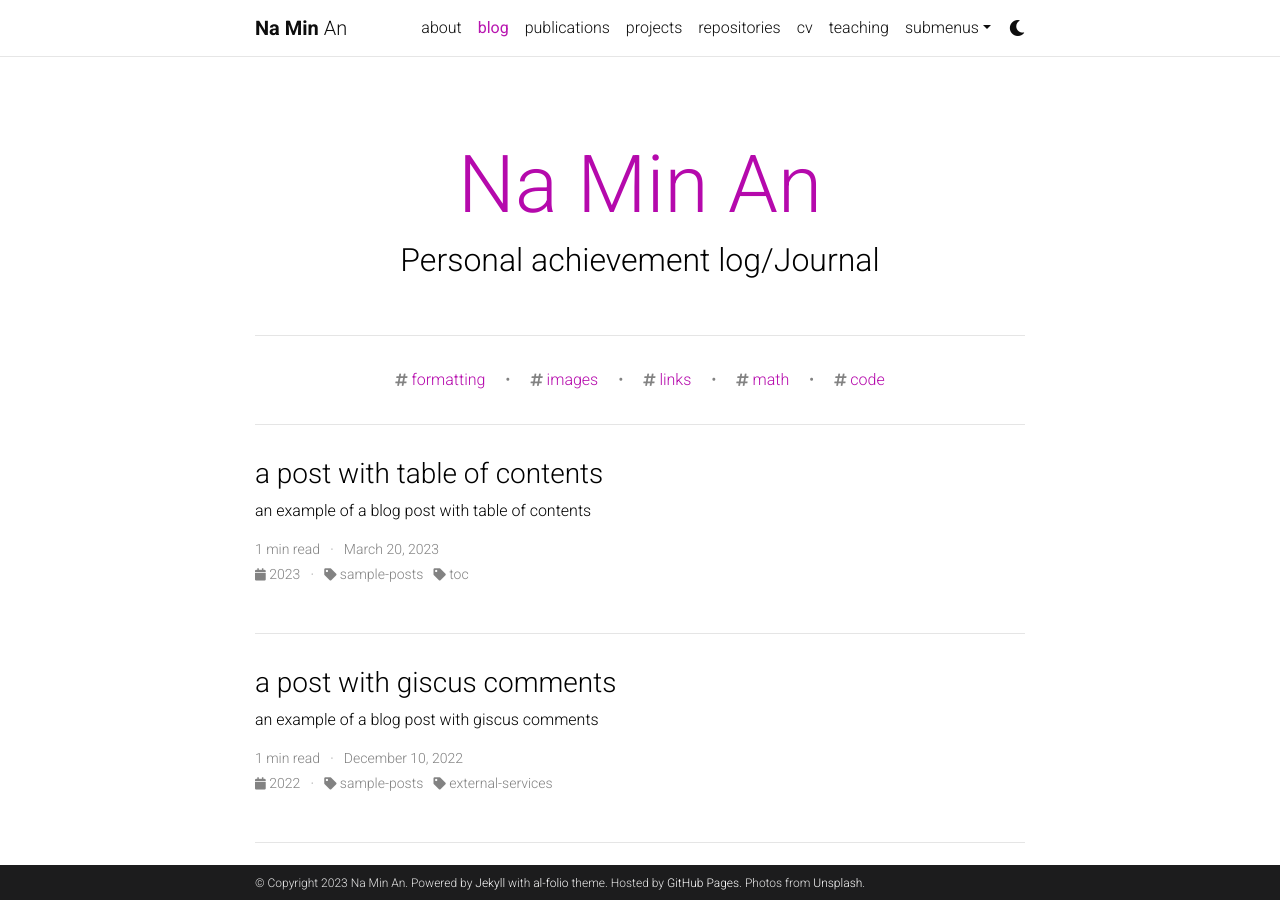
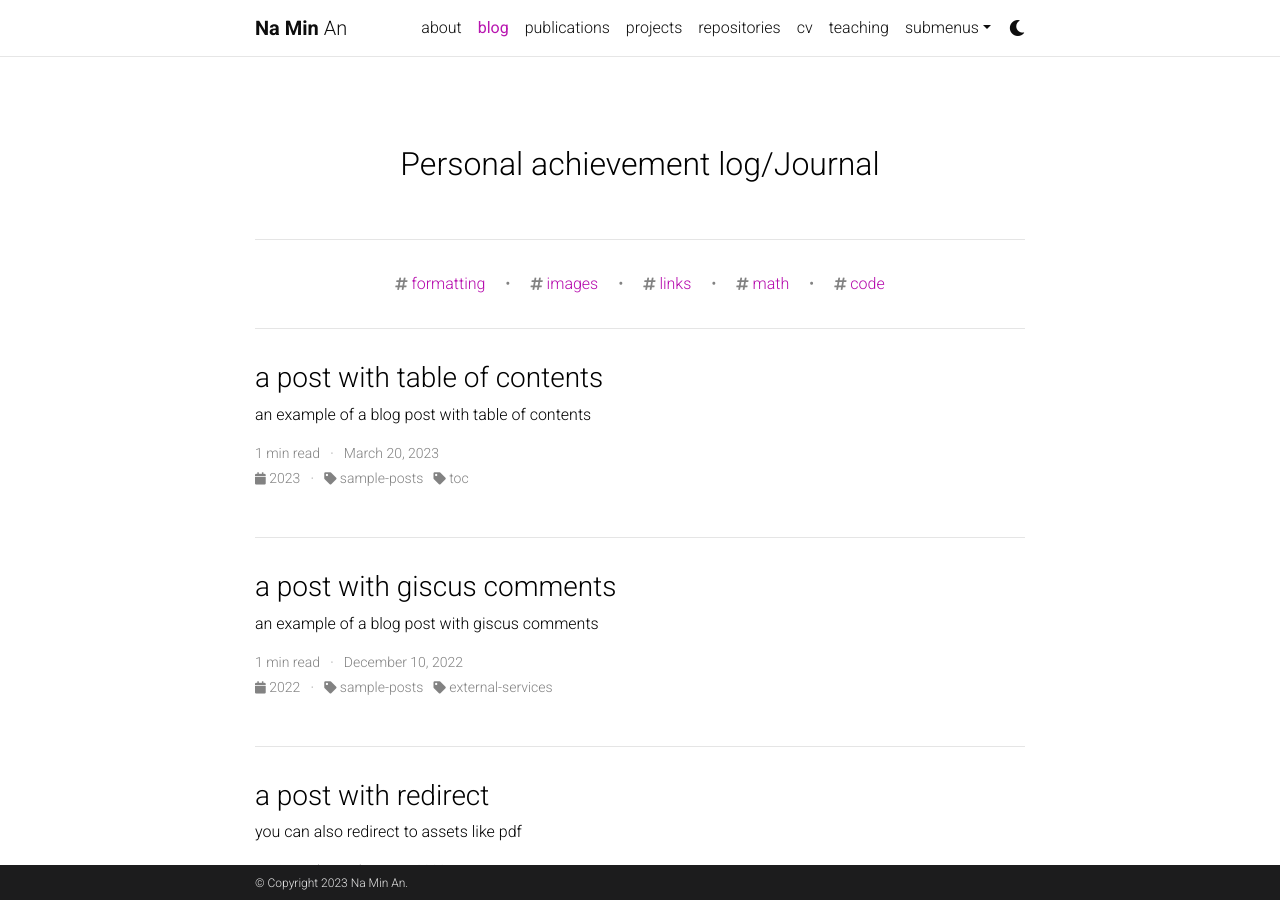
Before and after one commit to namin-an/namin-an.github.io, a Jekyll site: the page built from blog/index.html, in a window 1280 px wide and 900 px high. Built offline with Jekyll 4.4.1, drawn with Linux system fonts in a browser that asks for light colours; the list of posts is cut into pages by our own code; comment, search, counter and statistics services are not loaded; a style sheet for code colours, icons or effects is not loaded.

Commit message:
Update config

```diff
--- a/_config.yml
+++ b/_config.yml
@@ -9,17 +9,14 @@
 email: namin0202@gmai.com
 description: > # the ">" symbol means to ignore newlines until "footer_text:"
   Graduate Student at KAIST AI
-footer_text: >
-  Powered by <a href="https://jekyllrb.com/" target="_blank">Jekyll</a> with <a href="https://github.com/alshedivat/al-folio">al-folio</a> theme.
-  Hosted by <a href="https://pages.github.com/" target="_blank">GitHub Pages</a>.
-  Photos from <a href="https://unsplash.com" target="_blank">Unsplash</a>.
+footer_text:
 keywords: natural language processing, artificial vision  # add your own keywords or leave empty
 
 lang: en # the language of your site (for example: en, fr, cn, ru, etc.)
 icon: 🌳  # the emoji used as the favicon (alternatively, provide image name in /assets/img/)
 
 url: https://namin-an.github.io # the base hostname & protocol for your site
-baseurl: /blog/ # the subpath of your site, e.g. /blog/
+baseurl: # the subpath of your site, e.g. /blog/
 last_updated: false # set to true if you want to display last updated in the footer
 impressum_path:  # set to path to include impressum link in the footer, use the same path as permalink in a page, helps to conform with EU GDPR
 
@@ -105,7 +102,6 @@
 discord_id: # your discord id (18-digit unique numerical identifier)
 
 contact_note: >
-  Please email me at namin0202@gmail.com if you want to contact me.
 
 # -----------------------------------------------------------------------------
 # Analytics and search engine verification
@@ -121,7 +117,7 @@
 # Blog
 # -----------------------------------------------------------------------------
 
-blog_name: Na Min An # blog_name will be displayed in your blog page
+blog_name:  # blog_name will be displayed in your blog page
 blog_nav_title: blog # your blog must have a title for it to be displayed in the nav bar
 blog_description: Personal achievement log/Journal
 permalink: /blog/:year/:title/
```
